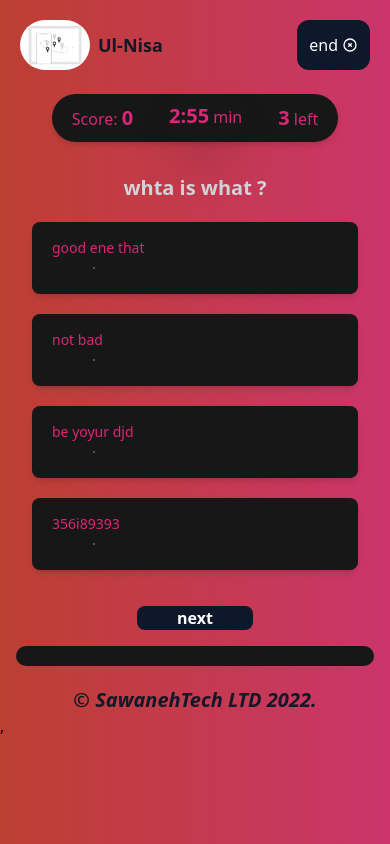
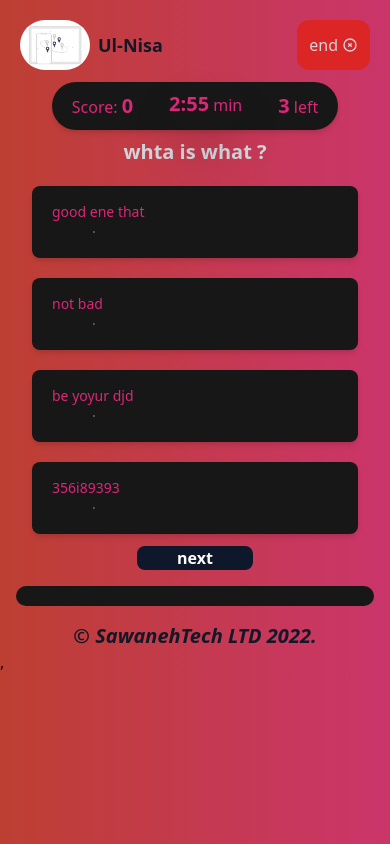
Before and after one commit to sawaneh1/Women_IN_Islam, a React (Create React App) app: page /quiz in a window 390 px wide. Built offline with nearby package versions, Linux system fonts and the light colour scheme.

Commit message:
added cancel icon

```diff
--- a/src/components/Quiz/index.jsx
+++ b/src/components/Quiz/index.jsx
@@ -154,12 +154,12 @@ const Quiz = () => {
 
   return (
     <div>
-      <div className="flex  text-white justify-between px-5 mt-5 mb-5 sm:mt-3 sm:mb-2">
+      <div className="flex  text-white justify-between px-5 mt-5 mb-3 sm:mt-3 sm:mb-2">
         <span className="font-extrabold gap-2 items-center flex text-lg text-gray-900 ">
           <img src={logo} height="70" width="70" className="rounded-full" />{" "}
           <span>Ul-Nisa</span>
         </span>
-        <div className="flex items-center gap-1 bg-slate-900 rounded-xl  px-3 p-0 text-white">
+        <div className="flex items-center gap-1 bg-red-600 rounded-xl  px-3 p-0 text-gray-300">
           <span className="   items-center   cursor-pointer">end </span>
           <svg
             xmlns="http://www.w3.org/2000/svg"
@@ -177,7 +177,7 @@ const Quiz = () => {
           </svg>
         </div>
       </div>
-      <div className="w-full px-4 py-5">
+      <div className="w-full px-4 py-4">
         <div className="flex justify-center relative">
           <nav className=" text-pink-600  align-middle -top-4 w-4/5  md:w-1/2  lg:w-1/2   absolute content-center place-content-center place-items-center rounded-full px-5 bg-neutral-900 shadow-md flex justify-between    ">
             <span className="">
@@ -198,13 +198,13 @@ const Quiz = () => {
         </div>
 
         {/* <QuizCard  questions={questions[0 + count]} /> */}
-        <div className="w-full px-4 py-16">
+        <div className="w-full px-4 py-10">
           <div className="w-full max-w-md mx-auto">
             <RadioGroup value={selected} onChange={setSelected}>
               <RadioGroup.Label className="sr-only">
                 Server size
               </RadioGroup.Label>
-              <div className="space-y-2">
+              <div className="space-y-1">
                 {
                   <div>
                     <h1 className="text-gray-300 font-bold  text-xl text-center">
```
